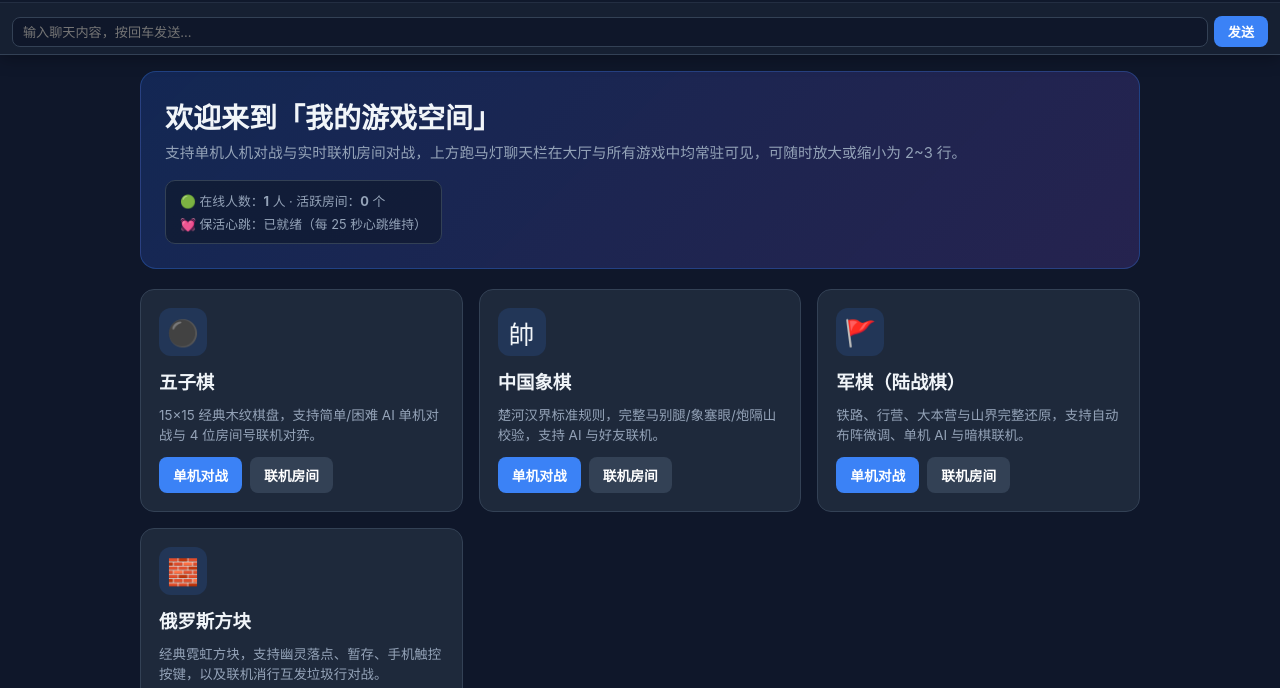
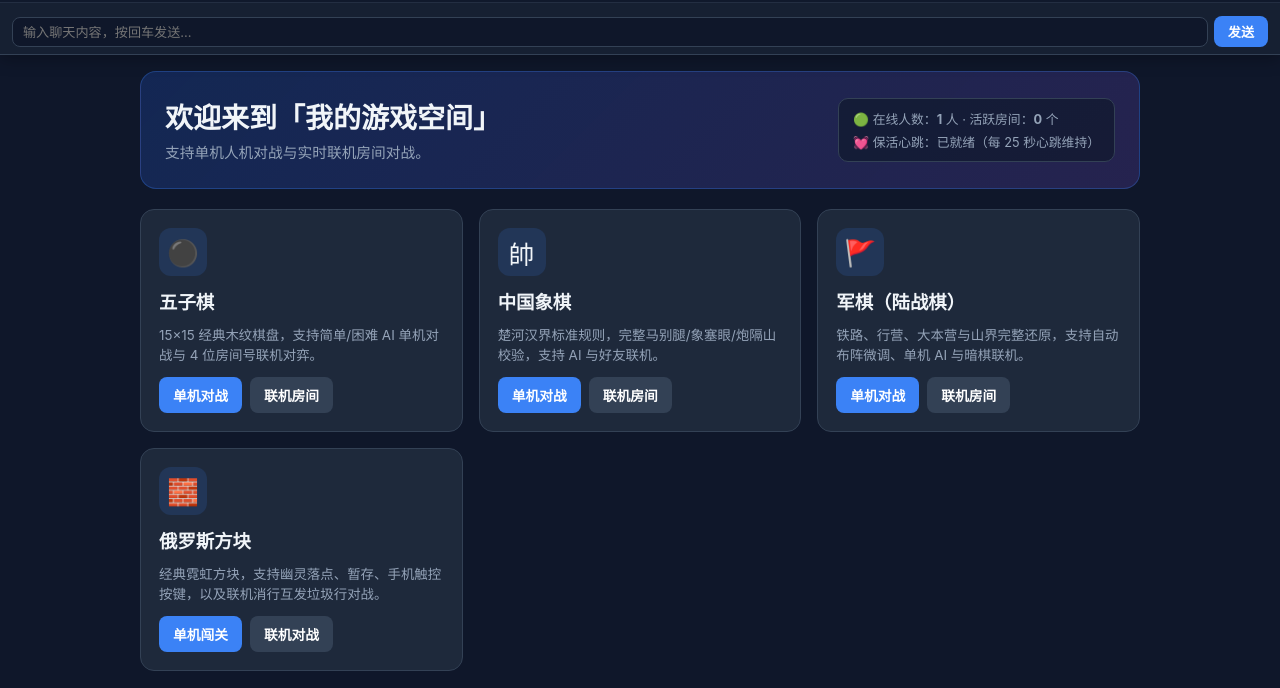
Before and after one commit to yinzq021/wan, a website: page public/index.html in a window 1280 px wide. Shown: the part 89-777 px from the top of the page. Drawn offline with Linux system fonts and the light colour scheme.

Commit message:
Update index.html

```diff
--- a/public/index.html
+++ b/public/index.html
@@ -669,7 +669,7 @@
       <div class="hero">
         <div>
           <h1>欢迎来到「我的游戏空间」</h1>
-          <p>支持单机人机对战与实时联机房间对战，上方跑马灯聊天栏在大厅与所有游戏中均常驻可见，可随时放大或缩小为 2~3 行。</p>
+          <p>支持单机人机对战与实时联机房间对战。</p>
         </div>
         <div class="keepalive-box">
           <div>🟢 在线人数：<strong id="statOnline">1</strong> 人 · 活跃房间：<strong id="statRooms">0</strong> 个</div>
```
